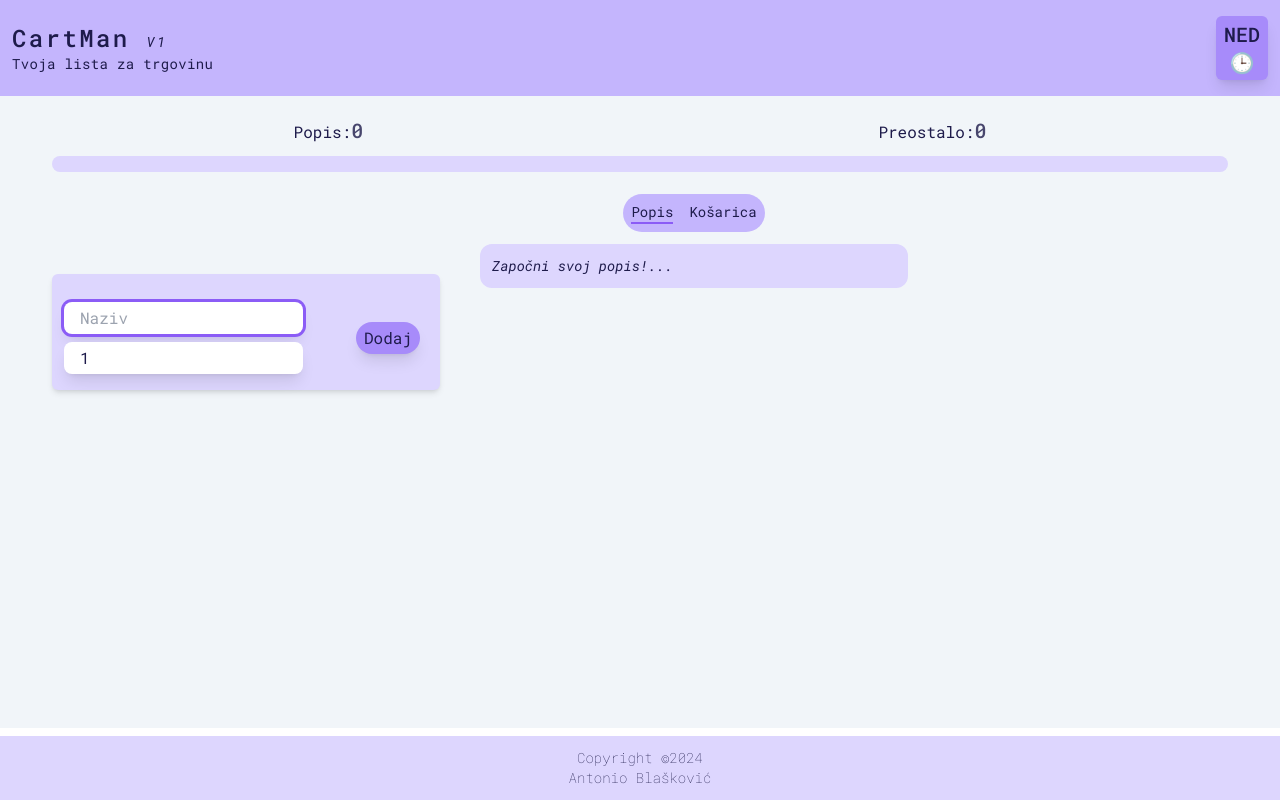
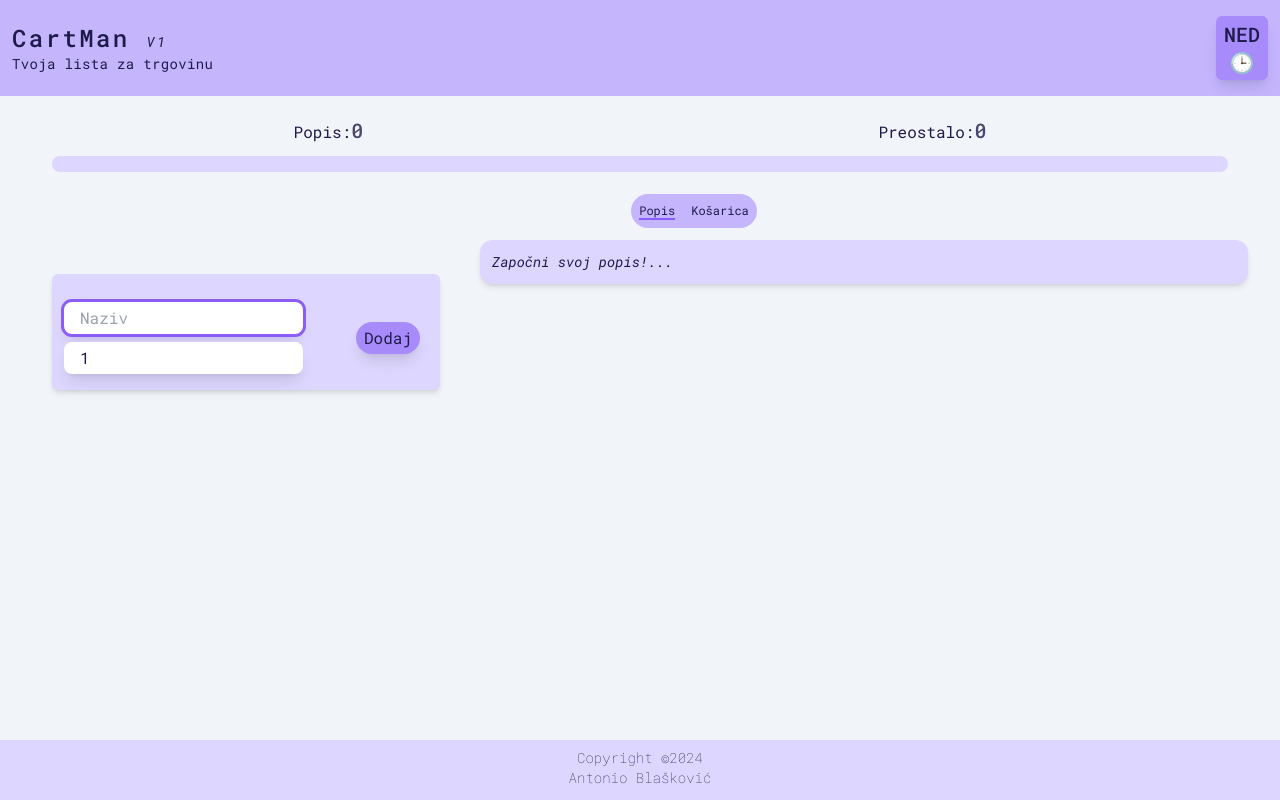
Before and after one commit to Ablasko32/shopping-cart-react, a React (Vite) app: page / in a window 1280 px wide. Built offline with nearby package versions, Linux system fonts and the light colour scheme.

Commit message:
fixes for deployment

```diff
--- a/index.html
+++ b/index.html
@@ -9,7 +9,7 @@
     <meta name="viewport" content="width=device-width, initial-scale=1.0" />
     <title>CartMan-Shopping Cart App</title>
   </head>
-  <body class="text-indigo-950">
+  <body class="bg-slate-100 text-indigo-950">
     <div id="root"></div>
     <script type="module" src="/src/main.jsx"></script>
   </body>
--- a/src/components/Dashboard.jsx
+++ b/src/components/Dashboard.jsx
@@ -1,16 +1,18 @@
+import { useEffect } from "react";
 import { useList } from "../contexts/listContext";
 
 function Dashboard() {
-  const { toBuy } = useList();
+  const { toBuy, dispatch } = useList();
   const numberItems = toBuy.length;
   const numberItemInCart = toBuy.reduce(
     (acc, el) => (el.isInCart ? acc + 1 : acc),
     0,
   );
   const lefoverItems = numberItems - numberItemInCart;
-  // if (lefoverItems === 0) {
-  //   dispatch({ type: "list/switchToCart" });
-  // }
+  useEffect(() => {
+    if (lefoverItems === 0 && numberItems !== 0)
+      dispatch({ type: "list/switchToCart" });
+  }, [lefoverItems, numberItems, dispatch]);
 
   return (
     <>
--- a/src/components/Footer.jsx
+++ b/src/components/Footer.jsx
@@ -2,7 +2,7 @@ function Footer() {
   const year = new Date().getFullYear();
 
   return (
-    <div className="text-center bg-violet-200 py-3 text-sm font-thin mt-2">
+    <div className="text-center bg-violet-200 py-3 text-sm font-thin pt-2">
       <p>Copyright &copy;{year}</p>
       <p>Antonio Blašković</p>
     </div>
--- a/src/components/ListDisplayOptions.jsx
+++ b/src/components/ListDisplayOptions.jsx
@@ -1,32 +1,28 @@
-import { useState } from "react";
 import { useList } from "../contexts/listContext";
 
 function ListDisplayOptions() {
-  const [active, setActive] = useState("list");
-  const { dispatch } = useList();
+  const { dispatch, displayCart } = useList();
 
   function handleOpenCart() {
     dispatch({ type: "list/switchToCart" });
-    setActive("cart");
   }
 
   function handleOpenList() {
     dispatch({ type: "list/switchToList" });
-    setActive("list");
   }
 
   return (
-    <div className="flex justify-center text-sm">
+    <div className="flex justify-center text-xs">
       <div className="bg-violet-300 flex space-x-4 p-2 rounded-full ">
         <div
           onClick={handleOpenList}
-          className={active === "list" ? "border-b-2 border-violet-500" : ""}
+          className={!displayCart ? "border-b-2 border-violet-500" : ""}
         >
           Popis
         </div>
         <div
           onClick={handleOpenCart}
-          className={active === "cart" ? "border-b-2 border-violet-500" : ""}
+          className={displayCart ? "border-b-2 border-violet-500" : ""}
         >
           Košarica
         </div>
--- a/src/components/MainBody.jsx
+++ b/src/components/MainBody.jsx
@@ -13,7 +13,7 @@ function MainBody() {
         <div>
           <ListDisplayOptions />{" "}
           <div className="h-3/5">
-            <div className="bg-violet-200 mt-3 p-3 rounded-xl max-w-3xl mx-auto max-h-72  overflow-y-scroll  ">
+            <div className="bg-violet-200 mt-3 md:w-[800px] p-3 rounded-xl max-w-3xl  mx-auto max-h-72  overflow-y-scroll shadow-md  ">
               <ListDisplay />
             </div>
           </div>
```
